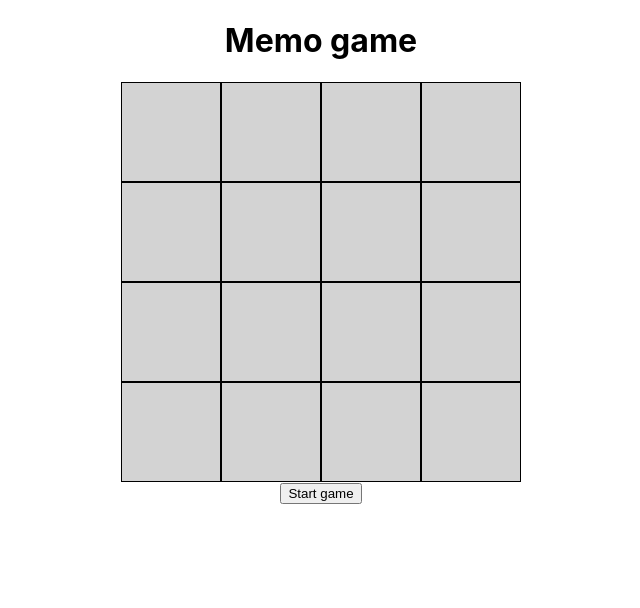
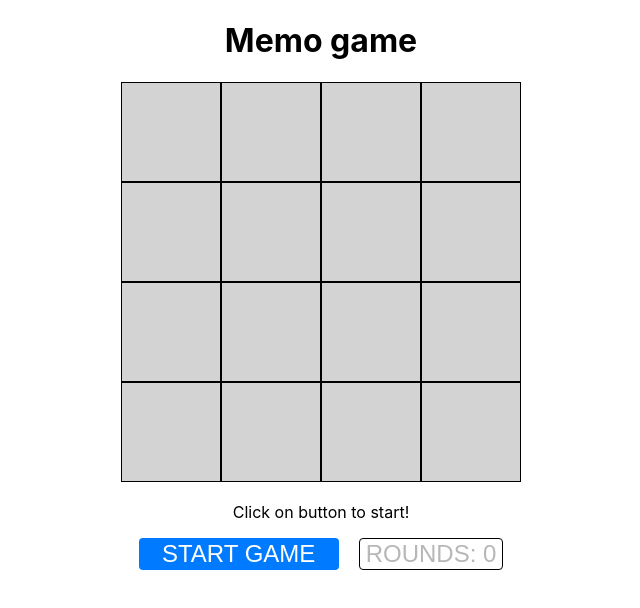
Before and after one commit to KrokoYR/memo_game, a React (Create React App) app: page / in a window 1280 px wide. Shown: the top 608 px of the page, without its empty margins (319-959 px from the left). Built offline with nearby package versions, Linux system fonts and the light colour scheme.

Commit message:
Added sidebar to app, to handle start game and counter of rounds

```diff
--- a/src/components/Sidebar/Sidebar.module.css
+++ b/src/components/Sidebar/Sidebar.module.css
@@ -0,0 +1,31 @@
+.sidebar {
+    margin-top: 20px;
+}
+
+.sidebar__start {
+    cursor: pointer;
+
+    width: 200px;
+    margin-right: 20px;
+
+    color: #fff;
+    font-size: 1.5rem;
+    background-color: #007bff;
+
+    border: 1px solid transparent;
+    border-radius: 0.25rem;
+}
+
+.sidebar__start:hover {
+    box-shadow: 0 0 5px #61dafb; /* Параметры тени */
+}
+
+.sidebar__counter {
+    border: 1px solid black;
+    font-size: 1.5rem;
+    border-radius: 0.25rem;
+}
+
+.sidebar__counter:disabled {
+    background-color: transparent;
+}
--- a/src/components/Sidebar/Sidebar.tsx
+++ b/src/components/Sidebar/Sidebar.tsx
@@ -1,32 +1,63 @@
 import React, {FC} from 'react';
-import {connect} from "react-redux";
+import styles from './Sidebar.module.css'
+
+// Actions for mapDispatchToProps:
+import {AppActions, AppState} from "../../store";
+import {startGame} from "../../store/TilesReducer/actions";
 import {Dispatch} from "redux";
 
-// Actions for mapDispatchToProps:
-import {AppActions} from "../../store";
-import {startGame} from "../../store/TilesReducer/actions";
+import {connect} from "react-redux";
 
 interface SidebarProps {
+	roundCounter: number;
+	gameIsStarted: boolean;
+	gameIsFinished: boolean;
+
 	startGame: () => void;
 }
 
-const DumbComponent: FC<SidebarProps> = ({startGame}) => {
+const DumbComponent: FC<SidebarProps> = ({
+	                                         roundCounter,
+	                                         gameIsStarted,
+	                                         gameIsFinished,
+	                                         startGame
+                                         }) => {
 
 	const handleClickStartButton = () => {
 		startGame();
 	}
 
+	const element = () => {
+		if (!gameIsStarted && !gameIsFinished) {
+			return 'Click on button to start!'
+		} else if(gameIsStarted && !gameIsFinished){
+			return 'Game is started!'
+		} else {
+			return 'Game is finished'
+		}
+	}
+
 	return (
-		<div>
-			<button onClick={handleClickStartButton}>Start game</button>
+		<div className={styles.sidebar}>
+			<div><p>{element()}</p></div>
+			<button className={styles.sidebar__start} onClick={handleClickStartButton}>START GAME</button>
+			<button className={styles.sidebar__counter} disabled>ROUNDS: {roundCounter}</button>
 		</div>
 	)
 }
 
-const mapDispatchToProps = (dispatch: Dispatch<AppActions>) => {
+const mapStateToProps = (state: AppState) => {
 	return {
-		startGame: () => dispatch(startGame())
+		roundCounter: state.TilesReducer.roundCounter,
+		gameIsStarted: state.TilesReducer.gameIsStarted,
+		gameIsFinished: state.TilesReducer.gameIsFinished,
 	}
 }
 
-export const Sidebar = connect(null, mapDispatchToProps)(DumbComponent);
+const mapDispatchToProps = (dispatch: Dispatch<AppActions>) => {
+	return {
+		startGame: () => dispatch(startGame()),
+	}
+}
+
+export const Sidebar = connect(mapStateToProps, mapDispatchToProps)(DumbComponent);
```
